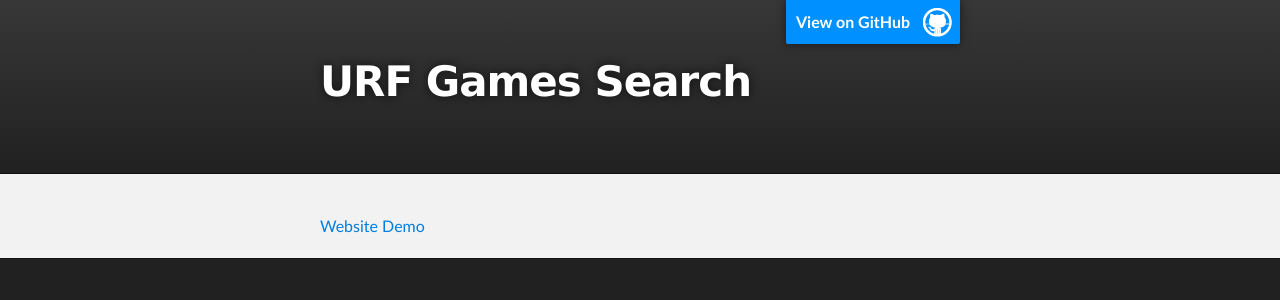
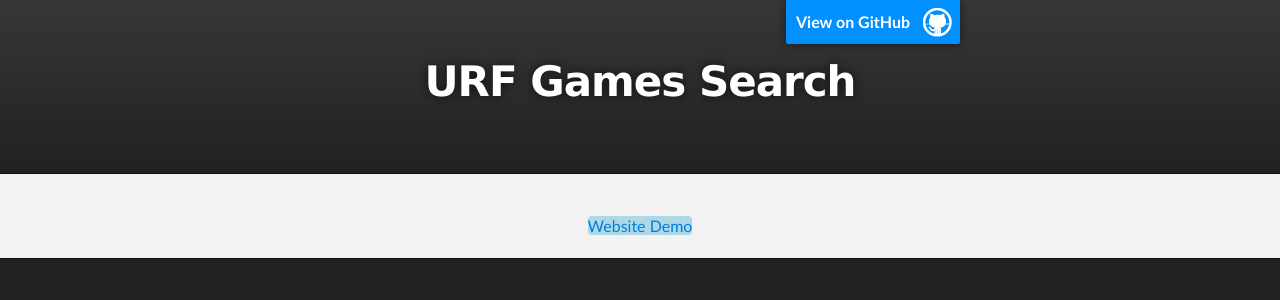
Before and after one commit to jp2masa/urf, a PHP site: page / in a window 1280 px wide. Shown: the top 300 px of the page. Run offline with PHP 8.4, Linux system fonts and the light colour scheme.

Commit message:
Update stylesheet.css

```diff
--- a/stylesheets/stylesheet.css
+++ b/stylesheets/stylesheet.css
@@ -261,6 +261,8 @@ Full-Width Styles
 *******************************************************************************/
 
 .outer {
+  height: 100%;
+  text-align: center;
   width: 100%;
 }
 
@@ -269,6 +271,12 @@ Full-Width Styles
   max-width: 640px;
   padding: 20px 10px;
   margin: 0 auto;
+}
+
+#demobutton
+{
+  background-color: lightblue;
+  border-radius: 4px;
 }
 
 #forkme_banner {
```
